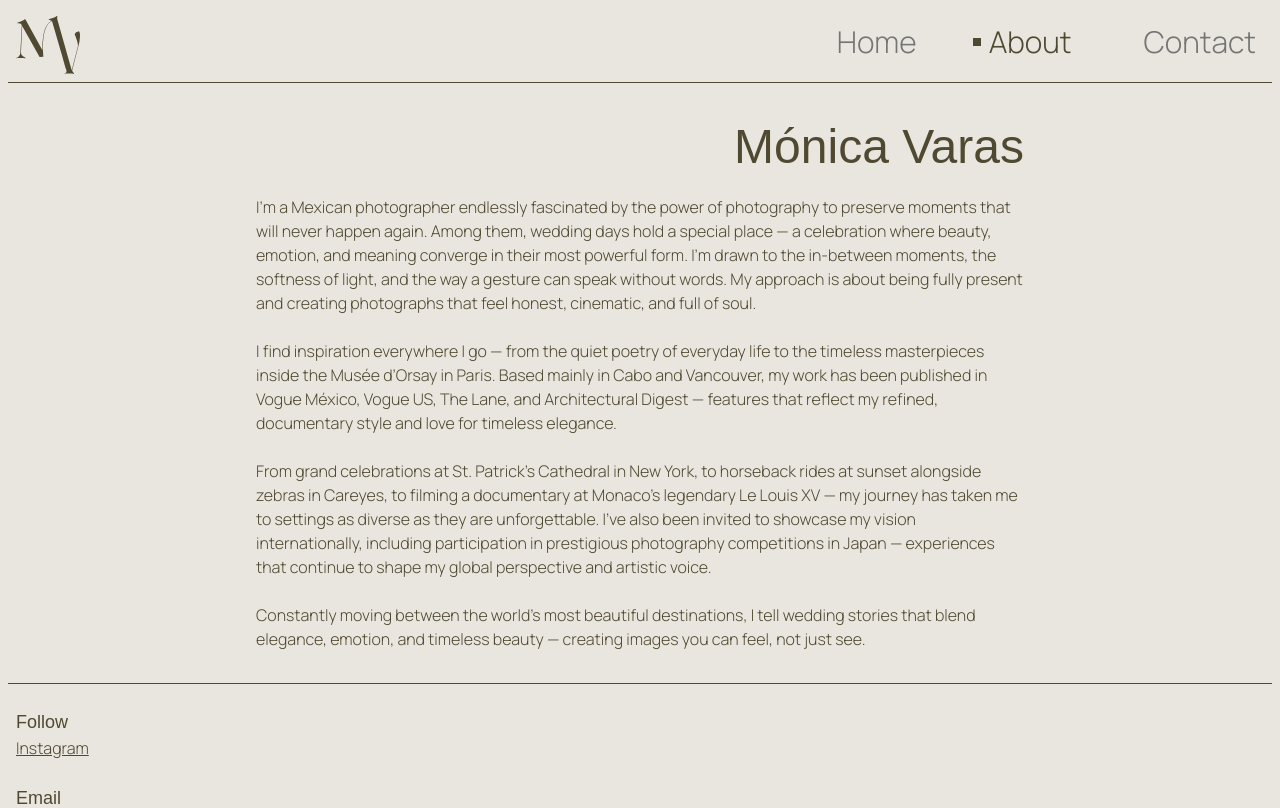
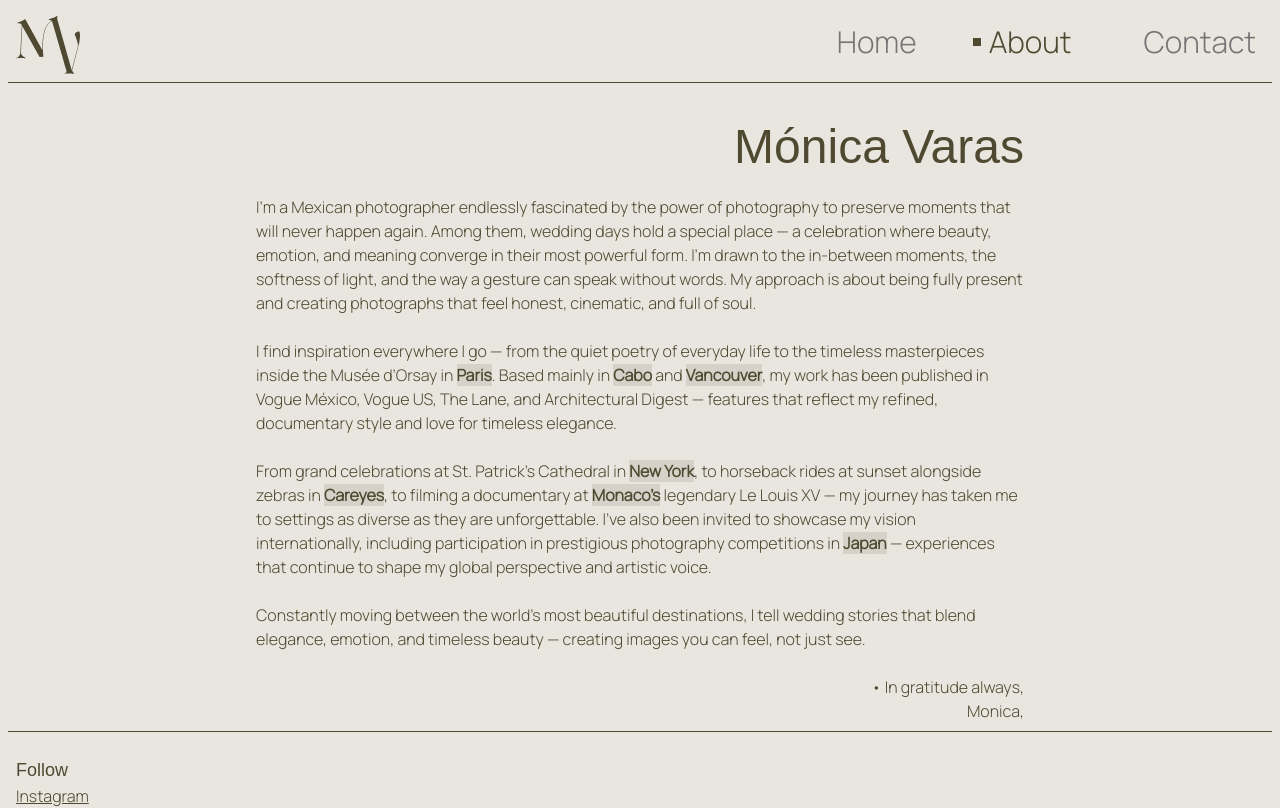
Before and after one commit to eduardocrrso/byMonicaVaras-Website, a Next.js app: page /about in a window 1280 px wide. Shown: the top 808 px of the page. Built offline with nearby package versions, Linux system fonts and the light colour scheme; a web font is replaced by a local one.

Commit message:
Changed contact/about text

```diff
--- a/app/about/page.tsx
+++ b/app/about/page.tsx
@@ -22,17 +22,19 @@ export default function Page() {
             </p>
             <br />
             <p>
-                I find inspiration everywhere I go — from the quiet poetry of everyday life to the timeless masterpieces inside the Musée d’Orsay in Paris. Based mainly in Cabo and Vancouver, my work has been published in Vogue México, Vogue US, The Lane, and Architectural Digest — features that reflect my refined, documentary style and love for timeless elegance.
+                I find inspiration everywhere I go — from the quiet poetry of everyday life to the timeless masterpieces inside the Musée d’Orsay in <strong className="font-bold bg-[#4F493120]">Paris</strong>. Based mainly in <strong className="font-bold bg-[#4F493120]">Cabo</strong> and <strong className="font-bold bg-[#4F493120]">Vancouver</strong>, my work has been published in Vogue México, Vogue US, The Lane, and Architectural Digest — features that reflect my refined, documentary style and love for timeless elegance.
             </p>
             <br />
             <p>
-                From grand celebrations at St. Patrick’s Cathedral in New York, to horseback rides at sunset alongside zebras in Careyes, to filming a documentary at Monaco’s legendary Le Louis XV — my journey has taken me to settings as diverse as they are unforgettable. I’ve also been invited to showcase my vision internationally, including participation in prestigious photography competitions in Japan — experiences that continue to shape my global perspective and artistic voice.
+                From grand celebrations at St. Patrick’s Cathedral in <strong className="font-bold bg-[#4F493120]">New York</strong>, to horseback rides at sunset alongside zebras in <strong className="font-bold bg-[#4F493120]">Careyes</strong>, to filming a documentary at <strong className="font-bold bg-[#4F493120]">Monaco’s</strong> legendary Le Louis XV — my journey has taken me to settings as diverse as they are unforgettable. I’ve also been invited to showcase my vision internationally, including participation in prestigious photography competitions in <strong className="font-bold bg-[#4F493120]">Japan</strong> — experiences that continue to shape my global perspective and artistic voice.
             </p>
             <br />
             <p>
                 Constantly moving between the world’s most beautiful destinations, I tell wedding stories that blend elegance, emotion, and timeless beauty — creating images you can feel, not just see.
             </p>
             <br />
+            <p className="text-right">{"• In gratitude always,"}</p>
+            <p className="text-right">{"Monica,"}</p>
         </div>
     );
 }
--- a/app/contact/page.tsx
+++ b/app/contact/page.tsx
@@ -199,7 +199,8 @@ export default function Page() {
                 </form>
 
                 {<p className="mt-12">{"I'll get back to you soon. Meanwhile you can look at some "} <Link href={"/"} className="underline">{"other photoshoots"}</Link> {"for some inspiration."}</p>}
-                <p className="text-right">{"- With love Monica"}</p>
+                <p className="text-right">{"• In gratitude always,"}</p>
+                <p className="text-right">{"Monica,"}</p>
             </div>
         </>
     );
```
Also changed, not shown: 1 other file (tests, documents, lock files or other folders).
